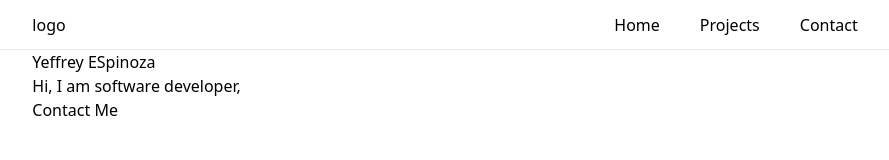
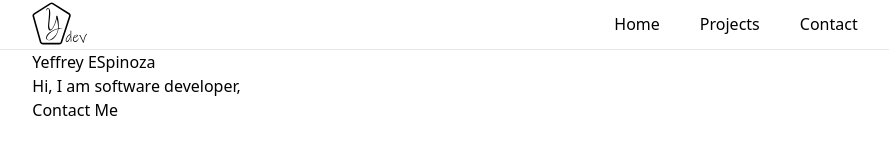
Before and after one commit to yeffreydev/portfolio, a Next.js app: page / in a window 1280 px wide. Shown: the top 160 px of the page, without its empty margins (189-1078 px from the left). Built offline with nearby package versions, Linux system fonts and the light colour scheme.

Commit message:
added logo to my Header

```diff
--- /dev/null
+++ b/src/app/api/logs/route.ts
@@ -0,0 +1,3 @@
+export async function GET(request: Request) {
+  return new Response("this is a route for save logs in discord with discord hooks");
+}
--- /dev/null
+++ b/src/app/api/message/route.ts
@@ -0,0 +1,3 @@
+export async function GET(request: Request) {
+  return new Response("This is a Get Message Route for send info to discord with discord hooks");
+}
--- a/src/ui/Header.tsx
+++ b/src/ui/Header.tsx
@@ -1,5 +1,7 @@
 "use client";
 import { useEffect, useState } from "react";
+import logo from "./../../public/logo.svg";
+import Image from "next/image";
 export default function Header() {
   const [navColur, setNavColour] = useState(false);
 
@@ -13,9 +15,11 @@ export default function Header() {
         navColur && "bg-opacity-30 backdrop-filter backdrop-blur-md  shadow-lg"
       }`}
     >
-      <div className="flex px-2 mx-auto md:w-9/12 lg:w-8/12 w-full">
+      <div className="flex px-2 items-center mx-auto md:w-9/12 lg:w-8/12 w-full">
         <div>
-          <a href="#home">logo</a>
+          <a href="#home">
+            <Image height={45} src={logo} alt="jjfie" />
+          </a>
         </div>
         <nav className="flex-1 pr-3">
           <ul className="flex  w-ful justify-end gap-5 md:gap-10">
```
Also changed, not shown: public/logo.svg (added).
